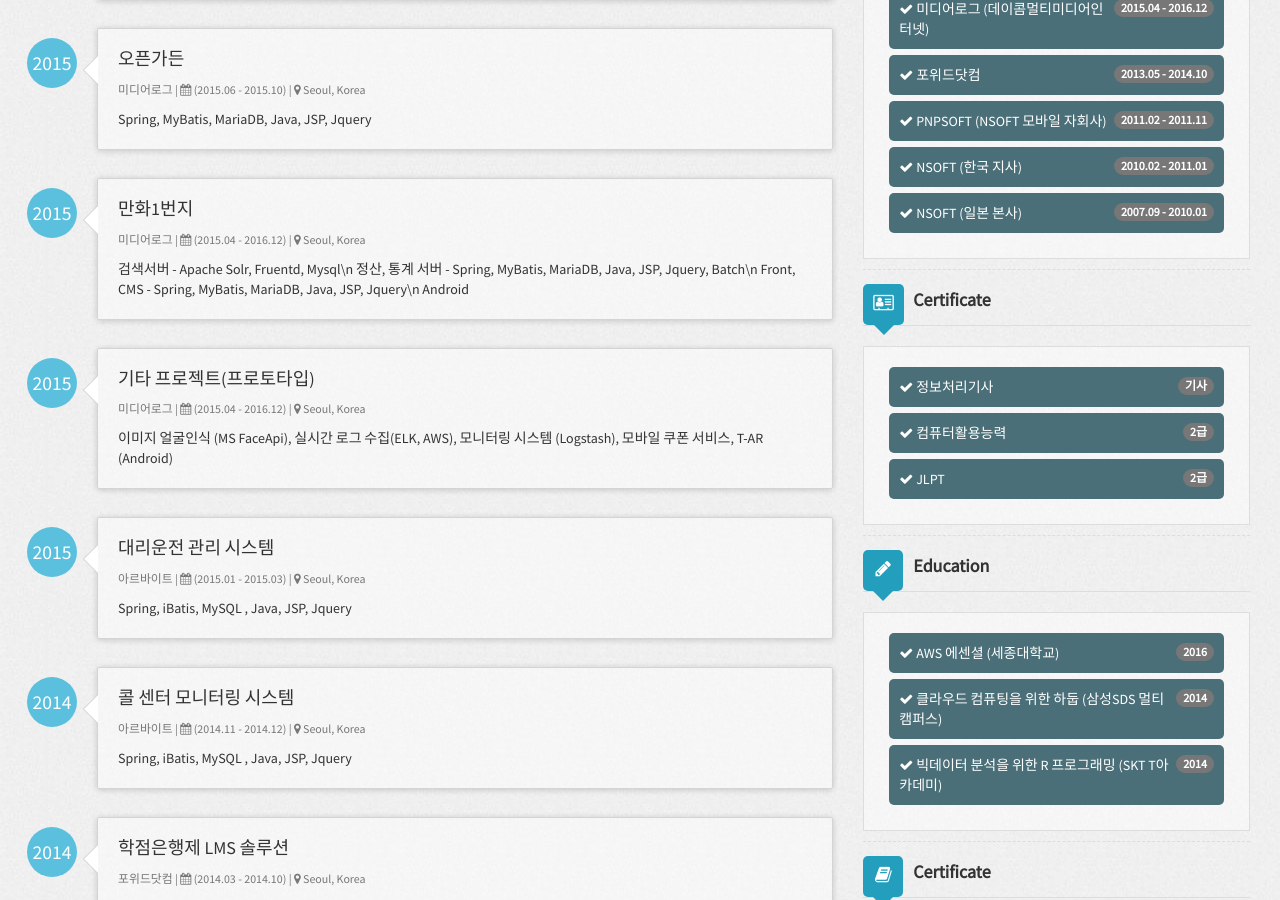
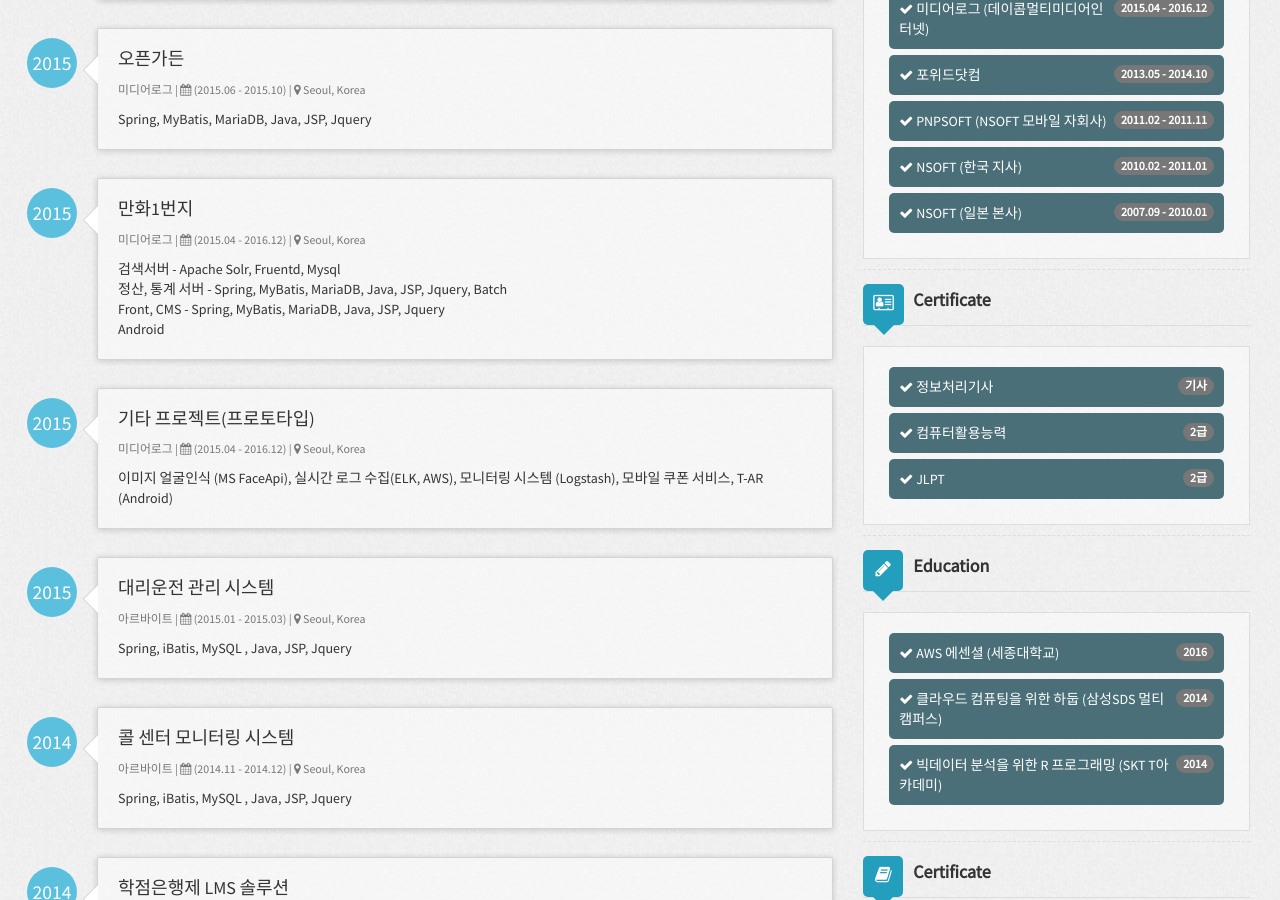
Before and after one commit to hairgely/resume, a Jekyll site: the page built from index.html, in a window 1280 px wide and 900 px high, scrolled down 651 px. Built offline with Jekyll 4.4.1, drawn with Linux system fonts in a browser that asks for light colours; nearby versions of some CDN libraries.

Commit message:
init #10

```diff
--- a/_config.yml
+++ b/_config.yml
@@ -84,7 +84,7 @@
       company: 미디어로그
       started: 2015
       duration: (2015.04 - 2016.12)
-      description: 검색서버 - Apache Solr, Fruentd, Mysql\n 정산, 통계 서버 - Spring, MyBatis, MariaDB, Java, JSP, Jquery, Batch\n Front, CMS - Spring, MyBatis, MariaDB, Java, JSP, Jquery\n Android
+      description: 검색서버 - Apache Solr, Fruentd, Mysql<br/> 정산, 통계 서버 - Spring, MyBatis, MariaDB, Java, JSP, Jquery, Batch<br/> Front, CMS - Spring, MyBatis, MariaDB, Java, JSP, Jquery<br/> Android
     - project9:
       name: 기타 프로젝트(프로토타입)
       location: Seoul, Korea
```
